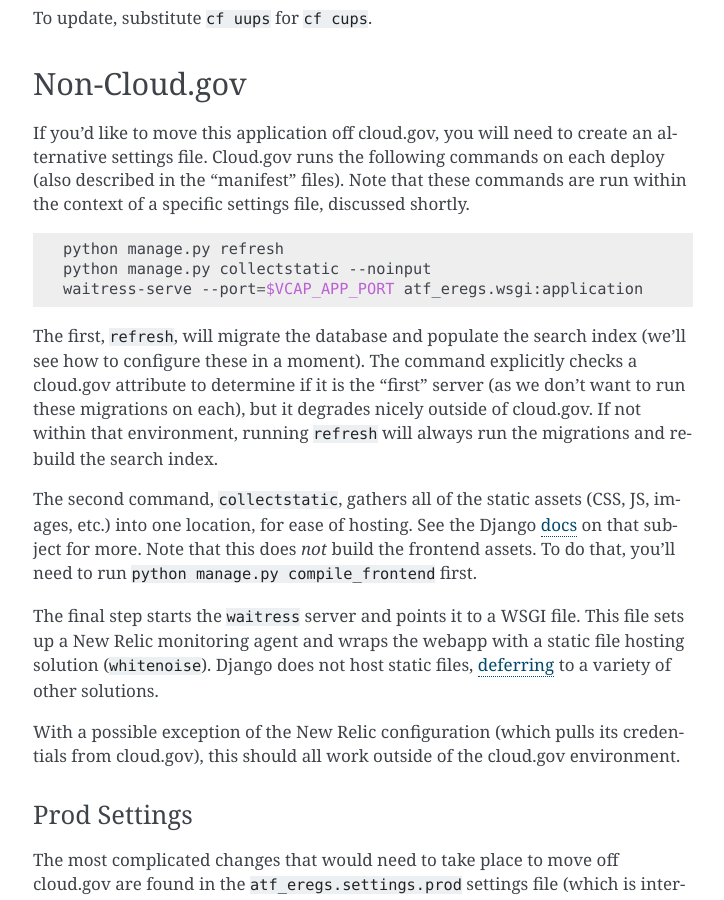
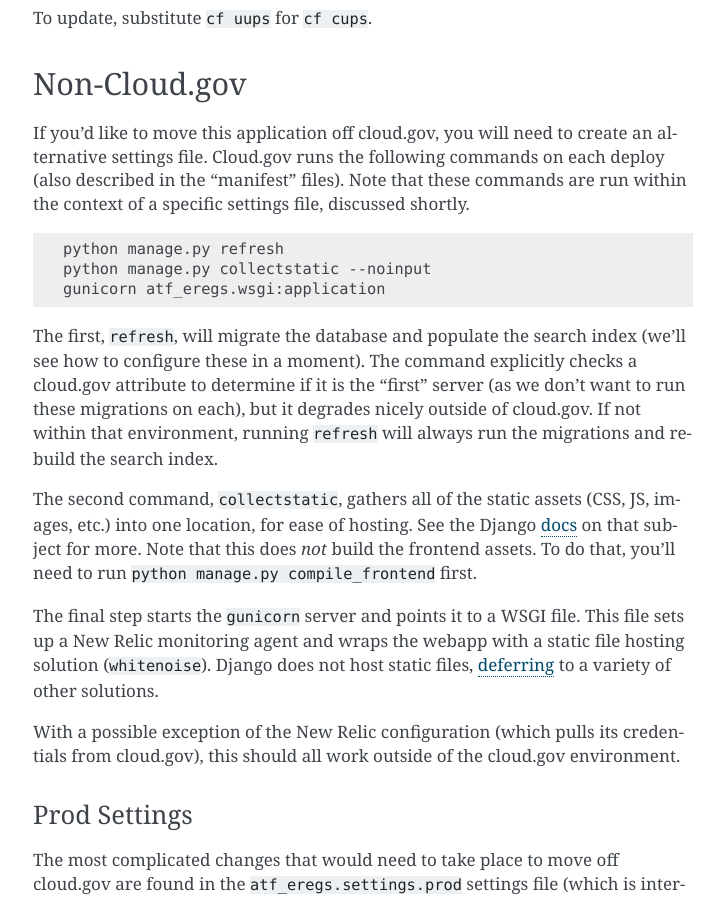
Before and after one commit to 18F/atf-eregs, a Sphinx documentation site: the page built from docs/production_setup.rst, in a window 1280 px wide and 900 px high, scrolled down 3188 px. Shown: the whole window, without its empty margins (387-1111 px from the left). Built offline with Sphinx 7.4.7, drawn with Linux system fonts in a browser that asks for light colours.

Commit message:
Serve with gunicorn instead of waitress
[Resolves #200]

```diff
--- a/docs/production_setup.rst
+++ b/docs/production_setup.rst
@@ -125,7 +125,7 @@ are run within the context of a specific settings file, discussed shortly.
 
   python manage.py refresh
   python manage.py collectstatic --noinput
-  waitress-serve --port=$VCAP_APP_PORT atf_eregs.wsgi:application
+  gunicorn atf_eregs.wsgi:application
 
 The first, ``refresh``, will migrate the database and populate the search
 index (we'll see how to configure these in a moment). The command explicitly
@@ -140,7 +140,7 @@ JS, images, etc.) into one location, for ease of hosting. See the Django
 on that subject for more. Note that this does `not` build the frontend assets.
 To do that, you'll need to run ``python manage.py compile_frontend`` first.
 
-The final step starts the ``waitress`` server and points it to a WSGI file.
+The final step starts the ``gunicorn`` server and points it to a WSGI file.
 This file sets up a New Relic monitoring agent and wraps the webapp with a
 static file hosting solution (``whitenoise``). Django does not host static
 files,
--- a/manifest_base.yml
+++ b/manifest_base.yml
@@ -1,5 +1,5 @@
 ---
-command: python manage.py refresh && python manage.py collectstatic --noinput && waitress-serve --port=$VCAP_APP_PORT atf_eregs.wsgi:application
+command: python manage.py refresh && python manage.py collectstatic --noinput && gunicorn atf_eregs.wsgi:application
 domains:
   - apps.cloud.gov
   - 18f.gov
--- a/requirements.txt
+++ b/requirements.txt
@@ -15,10 +15,10 @@ requests==2.9.1
 cfenv==0.5.1
 dj-database-url==0.3.0
 django-overextends==0.4.1
+gunicorn==19.4.5
 newrelic==2.60.0.46
 pyelasticsearch==1.4
 psycopg2==2.6.1
-waitress==0.8.10
 whitenoise==2.0.6
 
 # extensions
```
